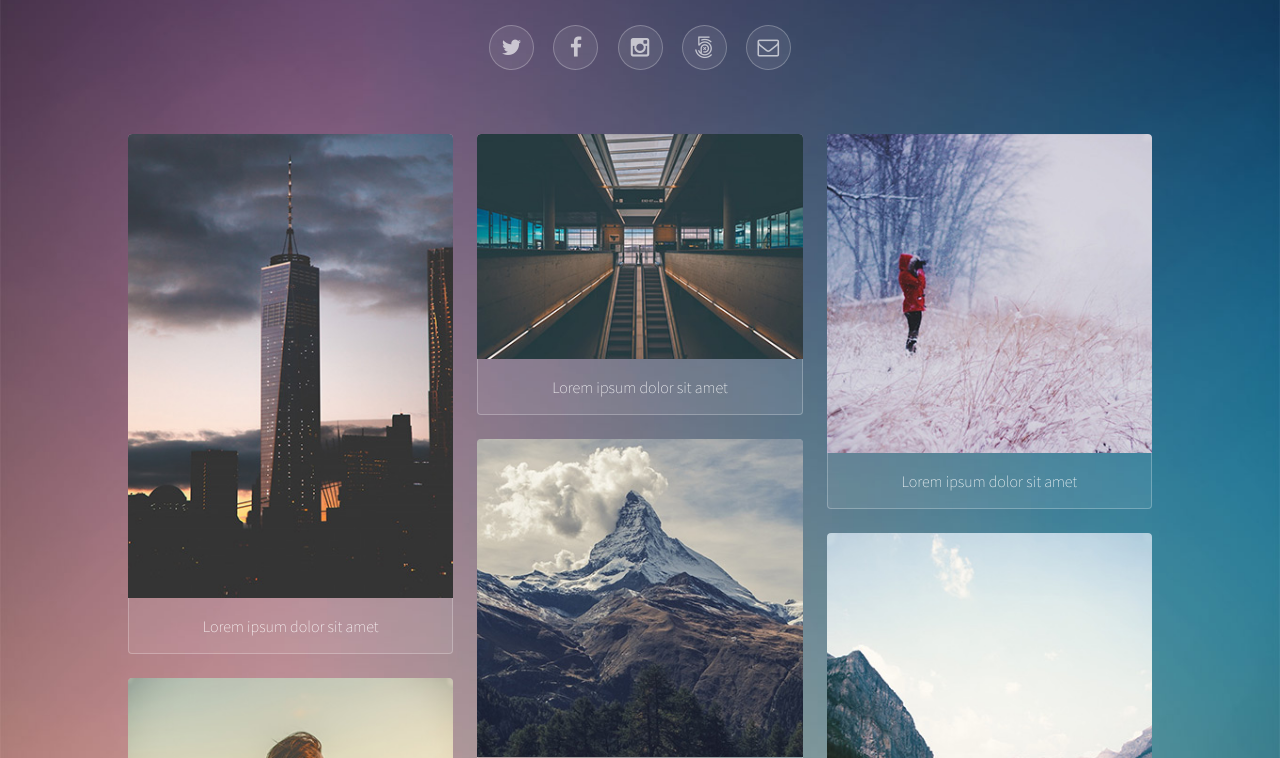
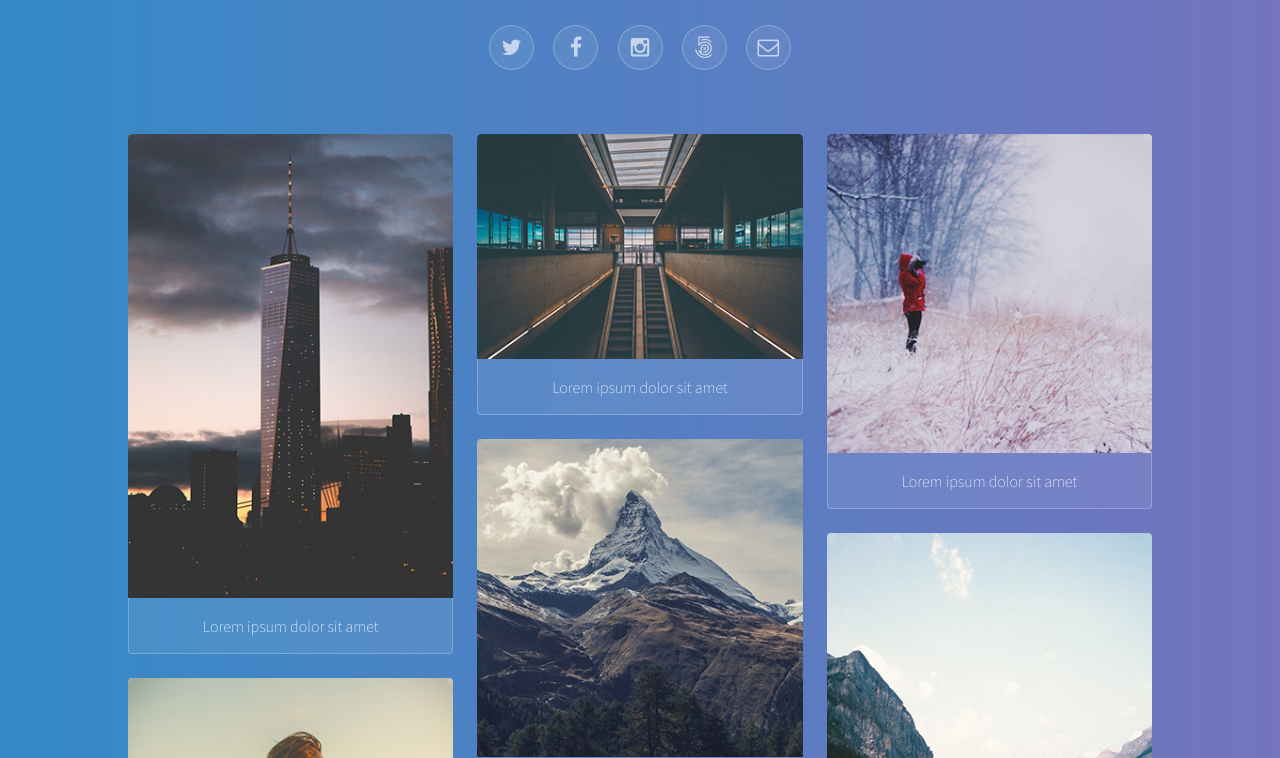
Before and after one commit to tdewitt1/Visualize, a plain HTML site: page index.html in a window 1280 px wide. Shown: the part 373-1131 px from the top of the page. Drawn offline with Linux system fonts and the light colour scheme.

Commit message:
Removed BG Image

```diff
--- a/assets/css/main.css
+++ b/assets/css/main.css
@@ -1409,10 +1409,12 @@
 	}
 
 	body {
-		background-color: #000;
-		background-image: url("../../images/bg.jpg");
-		background-size: cover;
-		background-position: top center;
+
+
+background: #7474BF; /* fallback for old browsers */
+background: -webkit-linear-gradient(to left, #7474BF , #348AC7); /* Chrome 10-25, Safari 5.1-6 */
+background: linear-gradient(to left, #7474BF , #348AC7); /* W3C, IE 10+/ Edge, Firefox 16+, Chrome 26+, Opera 12+, Safari 7+ */
+
 	}
 
 		body.is-loading *, body.is-loading *:before, body.is-loading *:after {
```
Also changed, not shown: images/bg.jpg (deleted).
